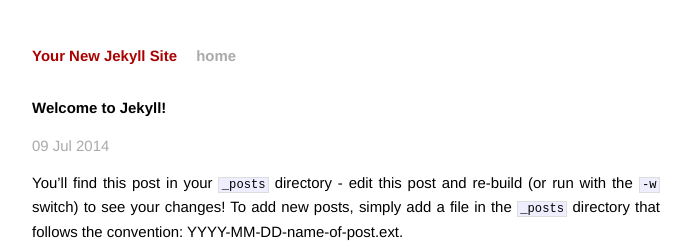
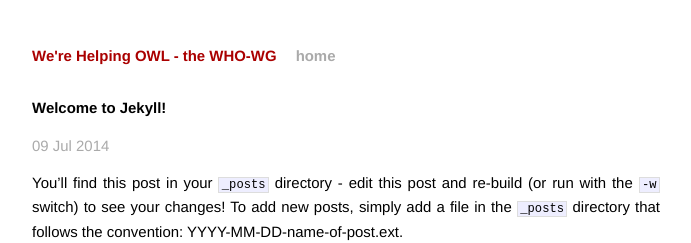
Before and after one commit to WHO-WG/WHO-WG.github.io, a Jekyll site: the page built from _posts/2014-07-09-welcome-to-jekyll.markdown, in a window 1280 px wide. Shown: the top 243 px of the page, without its empty margins (294-985 px from the left). Built offline with Jekyll 4.4.1, drawn with Linux system fonts in a browser that asks for light colours; Markdown is read by kramdown in place of the engine named in the settings.

Commit message:
Change name

```diff
--- a/_config.yml
+++ b/_config.yml
@@ -1,3 +1,3 @@
-name: Your New Jekyll Site
+name: We're Helping OWL - the WHO-WG
 markdown: redcarpet
 pygments: true
```
